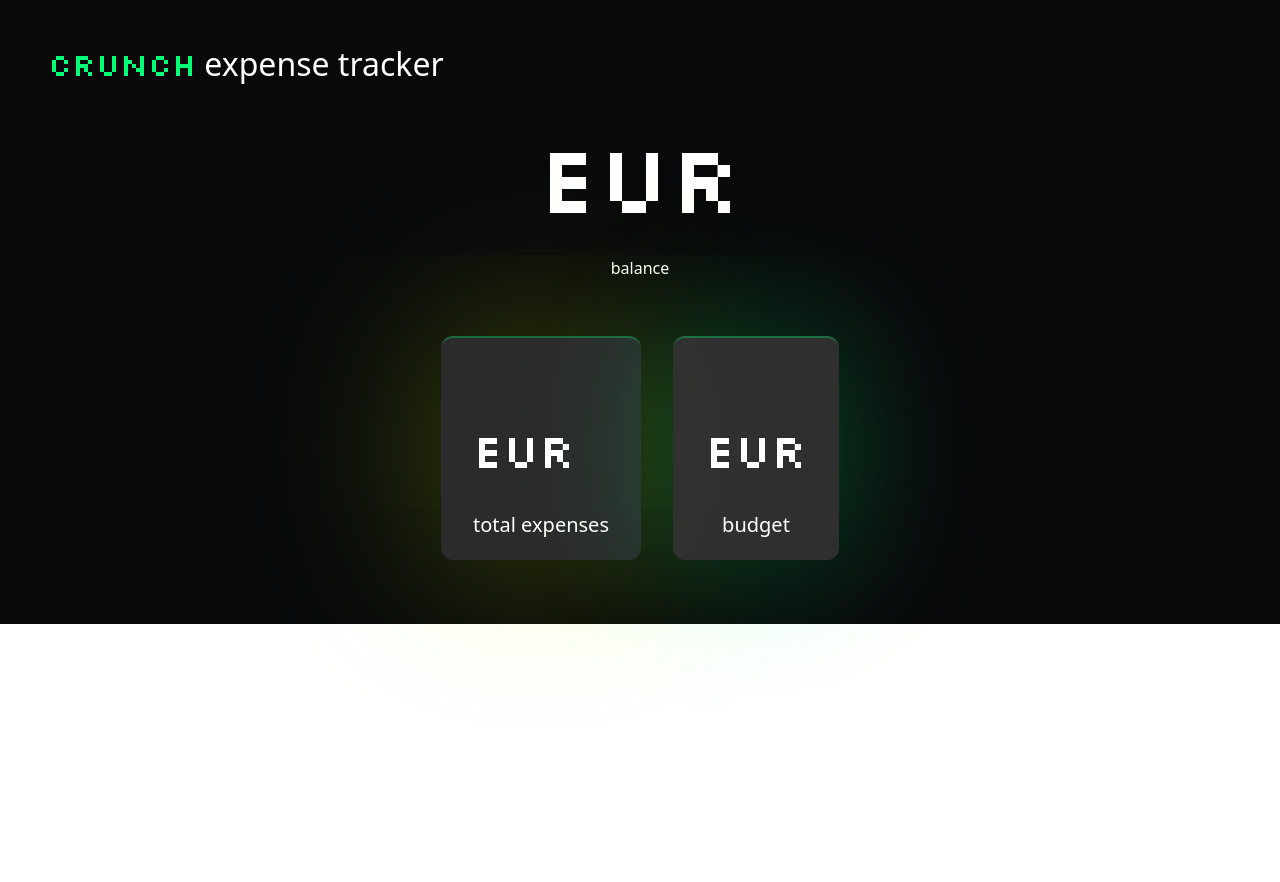
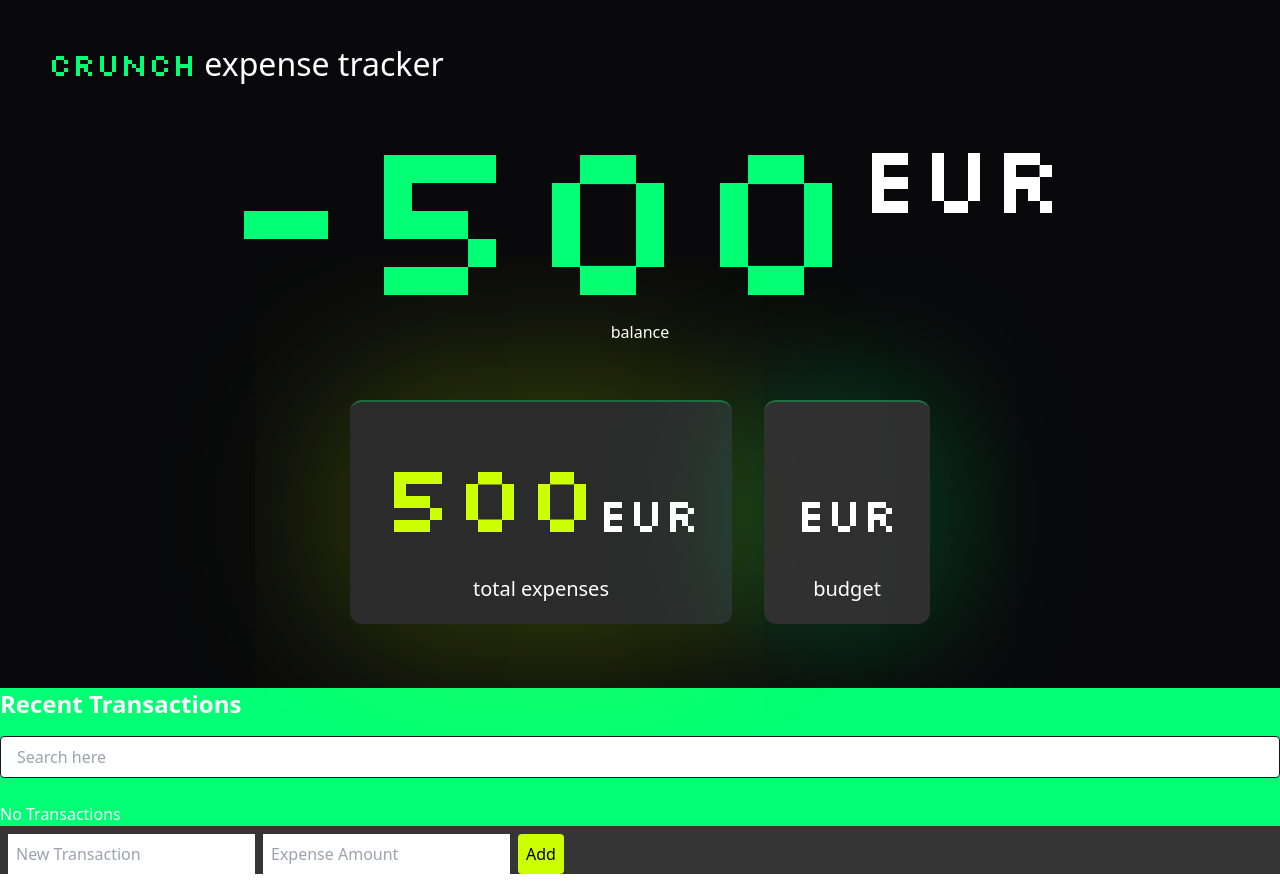
Before and after one commit to reshmakul/ExpenseTracker, a React (Vite) app in the folder vite-project/: page / in a window 1280 px wide. Both pictures are taken after a click on the button "Start". Before the commit the page ends 800 px from the top, so only its background shows below. Built offline with nearby package versions, Linux system fonts and the light colour scheme.

Commit message:
bug fixing

```diff
--- a/vite-project/src/components/AddTransaction.jsx
+++ b/vite-project/src/components/AddTransaction.jsx
@@ -1,43 +1,60 @@
-
 import { useState } from "react";
 
-export default function AddTransaction({ AddTransaction }) {
-  const [transactionValue, setTransactionValue] = useState("");
-  const [expenseValue, setExpenseValue] = useState("");
+export default function AddTransaction({
+  transactionValue,
+  setTransactionValue,
+  expenseValue,
+  setExpenseValue,
+  inputState,
+  setInputState,
+}) {
+  // const [transactionValue, setTransactionValue] = useState("");
+  // const [expenseValue, setExpenseValue] = useState("");
   //
+
+  const handleReset = () => {
+    setInputState({ x: "", y: "" });
+  };
+
   const handleSubmit = (e) => {
     e.preventDefault();
     console.log(1);
     // AddTransaction(transactionValue, expenseValue);
-    // addTodo(value);
-    setExpenseValue("");
-    setTransactionValue("");
+    // setTransactionValue((pre) => [...pre, inputState]);
+    setTransactionValue((prev) => [...prev, inputState]);
+    handleReset();
+    // setExpenseValue("");
+    // setTransactionValue("");
   };
   const handleTransactionChange = (e) => {
-    setTransactionValue(e.target.value);
+    setInputState((pre) => ({ ...pre, x: e.target.value }));
   };
   const handleExpenseChange = (e) => {
-    setExpenseValue(e.target.value);
+    setInputState((pre) => ({ ...pre, y: e.target.value }));
   };
   return (
     // <div>AddTransaction</div>
     <div className="bg-bg-800 h-12 flex flex-row justify-content: space-evenly align-items: center space-x-4 space-y-4">
-      <form className="bg-bg-800 " onSubmit={handleSubmit}>
+      <form className="bg-bg-800 ">
         <input
           type="text"
-          value={transactionValue}
+          value={inputState.x}
           className="p-2 m-2"
           placeholder="New Transaction "
           onChange={handleTransactionChange}
         />
         <input
           type="text"
-          value={expenseValue}
+          value={inputState.y}
           className="p-2"
           placeholder="Expense Amount "
           onChange={handleExpenseChange}
         />
-        <button type="submit" className="bg-secondary p-2 m-2 w-30 rounded">
+        <button
+          onClick={handleSubmit}
+          type="submit"
+          className="bg-secondary p-2 m-2 w-30 rounded"
+        >
           Add
         </button>
       </form>
--- a/vite-project/src/components/Home.jsx
+++ b/vite-project/src/components/Home.jsx
@@ -1,12 +1,12 @@
-
 import { Link } from "react-router-dom";
 import Typewriter from "typewriter-effect";
 
 const Home = ({ budget, setBudget }) => {
   const handleOnChange = (e) => {
     const newBudget = e.target.value;
-
-    setBudget(newBudget);
+    if (newBudget) {
+      setBudget(newBudget);
+    }
   };
   return (
     <div className="h-dvh bg-bg-900 font-main flex flex-col gap-4 justify-center items-center">
@@ -66,7 +66,6 @@ const Home = ({ budget, setBudget }) => {
       </button>
     </div>
   );
-
 };
 
 export default Home;
--- a/vite-project/src/components/OverviewComponent.jsx
+++ b/vite-project/src/components/OverviewComponent.jsx
@@ -1,13 +1,37 @@
-
 import Tracker from "./Tracker";
+import AddTransaction from "./AddTransaction";
+import TransactionsContainer from "./TransactionsContainer";
+import { useState } from "react";
 const OverviewComponent = ({ budget }) => {
+  const [transactionValue, setTransactionValue] = useState([]);
+  const [expenseValue, setExpenseValue] = useState("");
+  const [inputState, setInputState] = useState({ x: "", y: "" });
+  let totalExpenses = 500;
+  let balance = budget - totalExpenses;
   return (
     <div className="bg-primary">
       {budget}
-      <Tracker budget={budget} />
+      <Tracker
+        budget={budget}
+        balance={balance}
+        totalExpenses={totalExpenses}
+      />
+      <TransactionsContainer
+        transactionValue={transactionValue}
+        expenseValue={expenseValue}
+        inputState={inputState}
+        setInputState={setInputState}
+      />
+      <AddTransaction
+        inputState={inputState}
+        setInputState={setInputState}
+        transactionValue={transactionValue}
+        setTransactionValue={setTransactionValue}
+        expenseValue={expenseValue}
+        setExpenseValue={setExpenseValue}
+      />
     </div>
   );
-
 };
 
 export default OverviewComponent;
--- a/vite-project/src/components/TransactionItem.jsx
+++ b/vite-project/src/components/TransactionItem.jsx
@@ -1,17 +1,23 @@
 import React from "react";
 
-const TransactionItem = ({ transaction, removeTransaction }) => {
-  const itemClassName = `flex justify-between items-center border-2 border-gray-900 bg-800 rounded-lg p-4 ${
-    transaction.transType === "expense" ? "border-red-500" : "border-green-500"
-  } mb-4 cursor-pointer`;
+const TransactionItem = ({
+  transactionValue,
+  expenseValue,
+  inputState,
+  setInputState,
+}) => {
+  // const itemClassName = `flex justify-between items-center border-2 border-gray-900 bg-800 rounded-lg p-4 ${
+  //   inputState.x === "expense" ? "border-red-500" : "border-green-500"
+  // } mb-4 cursor-pointer`;
 
   const removeButtonClassName =
     "bg-800 text-white border-2 py-2 px-4 rounded-md cursor-pointer";
 
   return (
-    <div className={itemClassName}>
-      <span>{transaction.details}</span>
-      <span className="border-none bg-secondary">{transaction.amount} &</span>
+    // <div className={itemClassName}>
+    <div>
+      <span>{inputState.x}</span>
+      <span className="border-none bg-secondary">{inputState.y} &</span>
       <button
         className={removeButtonClassName}
         onClick={() => removeTransaction(transaction.id)}
--- a/vite-project/src/components/TransactionsContainer.jsx
+++ b/vite-project/src/components/TransactionsContainer.jsx
@@ -1,25 +1,30 @@
-import React, { useEffect, useState } from "react";
+import { useEffect, useState } from "react";
 import TransactionItem from "./TransactionItem";
 
-const TransactionsContainer = ({ transactions, removeTransaction }) => {
+const TransactionsContainer = ({
+  transactionValue,
+  expenseValue,
+  inputState,
+  setInputState,
+}) => {
   const [searchInput, setSearchInput] = useState("");
   const [filteredTransactions, setFilteredTransactions] =
-    useState(transactions);
+    useState(transactionValue);
 
   useEffect(() => {
     filterTransactions(searchInput);
-  }, [transactions, searchInput]);
+  }, [transactionValue, searchInput]);
 
   const filterTransactions = (input) => {
     if (!input || !input.trim().length) {
-      setFilteredTransactions(transactions);
+      setFilteredTransactions(transactionValue);
       return;
     }
 
-    const filtered = transactions.filter((item) =>
-      item.details.toLowerCase().includes(input.toLowerCase().trim())
-    );
-    setFilteredTransactions(filtered);
+    // const filtered = transactions.filter((item) =>
+    //   item.details.toLowerCase().includes(input.toLowerCase().trim())
+    // );
+    // setFilteredTransactions(filtered);
   };
 
   return (
@@ -40,9 +45,13 @@ const TransactionsContainer = ({ transactions, removeTransaction }) => {
         {filteredTransactions.length ? (
           filteredTransactions.map((transaction) => (
             <TransactionItem
+              inputState={inputState}
+              setInputState={setInputState}
+              transactionValue={transactionValue}
+              expenseValue={expenseValue}
               key={transaction.id}
               transaction={transaction}
-              removeTransaction={removeTransaction}
+              // removeTransaction={removeTransaction}
             />
           ))
         ) : (
```
